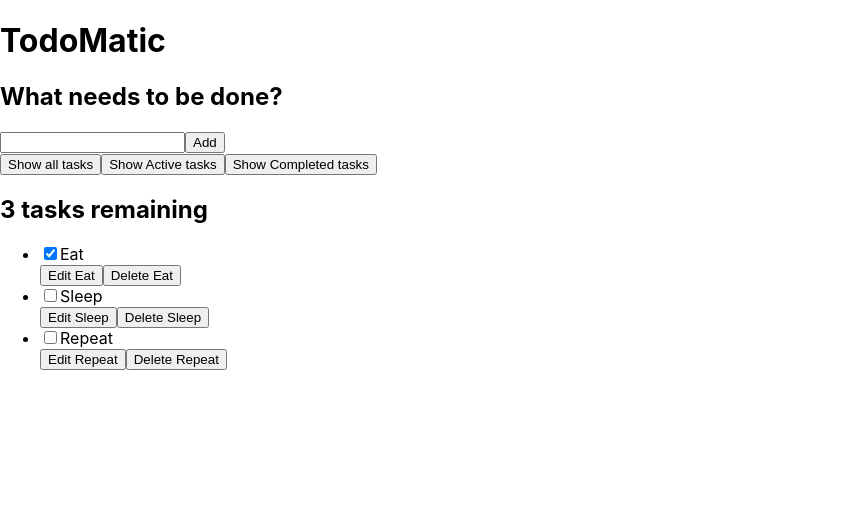
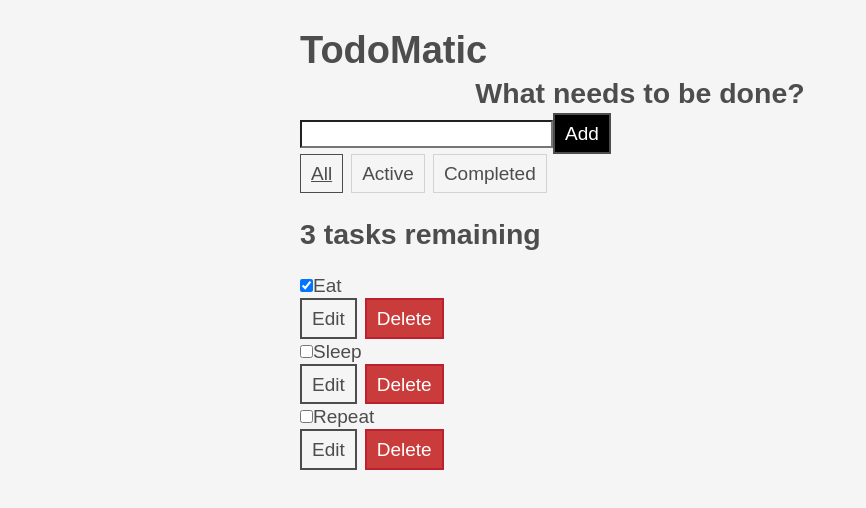
Before and after one commit to SigurdR/3rd_todo, a React (Create React App) app: page / in a window 1280 px wide. Shown: the top 508 px of the page, without its empty margins (0-866 px from the left). Built offline with nearby package versions, Linux system fonts and the light colour scheme.

Commit message:
Working on CSS

```diff
--- a/src/index.css
+++ b/src/index.css
@@ -1,13 +1,125 @@
+/* RESETS */
+*,
+*::before,
+*::after {
+  box-sizing: border-box;
+}
+*:focus {
+  outline: 3px dashed #228bec;
+  outline-offset: 0;
+}
+html {
+  font: 62.5% / 1.15 sans-serif;
+}
+h1,
+h2 {
+  margin-bottom: 0;
+}
+ul {
+  list-style: none;
+  padding: 0;
+}
+button {
+  border: none;
+  margin: 0;
+  padding: 0;
+  width: auto;
+  overflow: visible;
+  background: transparent;
+  color: inherit;
+  font: inherit;
+  line-height: normal;
+  -webkit-font-smoothing: inherit;
+  -moz-osx-font-smoothing: inherit;
+  -webkit-appearance: none;
+}
+button::-moz-focus-inner {
+  border: 0;
+}
+button,
+input,
+optgroup,
+select,
+textarea {
+  font-family: inherit;
+  font-size: 100%;
+  line-height: 1.15;
+  margin: 0;
+}
+button,
+input {
+  overflow: visible;
+}
+input[type="text"] {
+  border-radius: 0;
+}
 body {
+  width: 100%;
+  max-width: 68rem;
+  margin: 0 auto;
+  font: 1.6rem/1.25 Arial, sans-serif;
+  background-color: #f5f5f5;
+  color: #4d4d4d;
+}
+@media screen and (min-width: 620px) {
+  body {
+    font-size: 1.9rem;
+    line-height: 1.31579;;
+  }
+}
+/*END RESETS*/
+/* GLOBAL STYLES */
+.form-group > input[type="text"] {
+  display: inline-block;
+  margin-top: 0.4rem;
+}
+.btn {
+    padding: 0.8rem 1rem 0.7rem;
+    border: 0.2rem solid #4d4d4d;
+    cursor: pointer;
+    text-transform: capitalize;
+}
+.btn.toggle-btn {
+  border-width: 1px;
+  border-color: #d3d3d3;
+}
+.btn.toggle-btn[aria-pressed="true"] {
+  text-decoration: underline;
+  border-color: #4d4d4d;
+}
+.btn__danger {
+  color: #fff;
+  background-color: #ca3c3c;
+  border-color: #bd2130;
+}
+.btn__filter {
+  border-color: lightgrey;
+}
+.btn__primary {
+  color: #fff;
+  background-color: #000;
+}
+.btn_group {
+  display: flex;
+  justify-content: space-between;
+}
+.btn-group > * {
+  flex: 1 1 49%;
+}
+.btn-group > * + * {
+  margin-left: 0.8rem;
+}
+.label-wrapper {
   margin: 0;
-  font-family: -apple-system, BlinkMacSystemFont, 'Segoe UI', 'Roboto', 'Oxygen',
-    'Ubuntu', 'Cantarell', 'Fira Sans', 'Droid Sans', 'Helvetica Neue',
-    sans-serif;
-  -webkit-font-smoothing: antialiased;
-  -moz-osx-font-smoothing: grayscale;
+  flex: 0 0 100%;
+  text-align: center;
 }
-
-code {
-  font-family: source-code-pro, Menlo, Monaco, Consolas, 'Courier New',
-    monospace;
+.visually-hidden {
+  position: absolute !important;
+  height: 1px;
+  width: 1px;
+  overflow: hidden;
+  clip: rect(1px 1px 1px 1px);
+  clip: rect(1px , 1px, 1px, 1px);
+  white-space: nowrap;
 }
```
